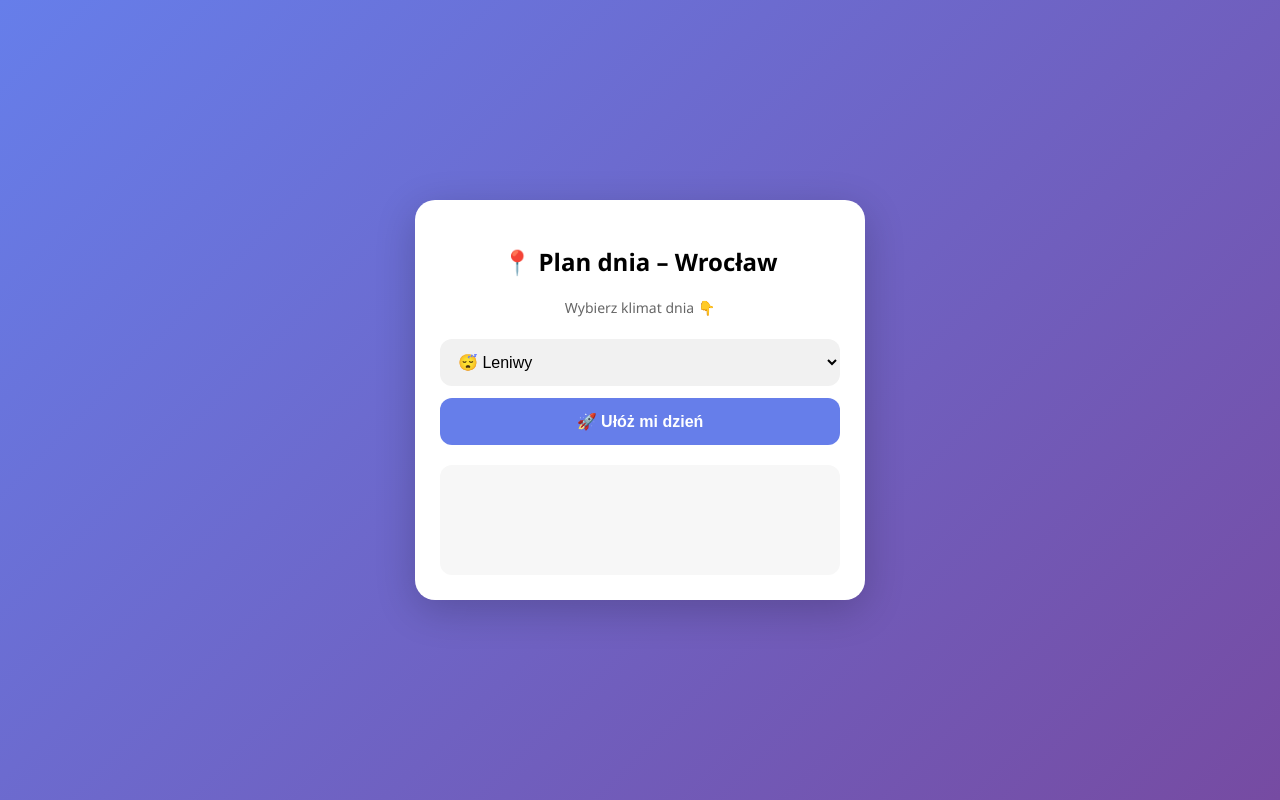
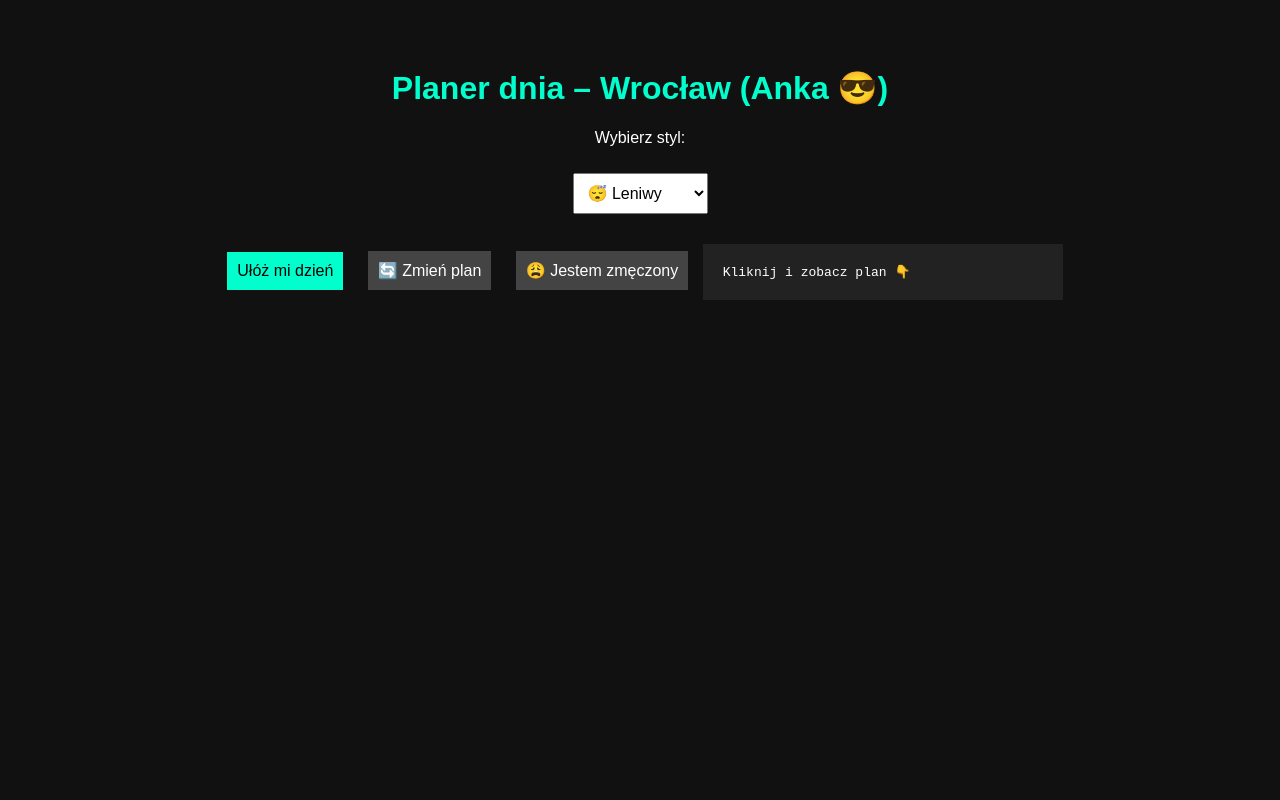
Before and after one commit to orzol144-ai/apka-wroc-aw, a website: page index.html in a window 1280 px wide. Drawn offline with Linux system fonts and the light colour scheme.

Commit message:
Add files via upload

```diff
--- a/index.html
+++ b/index.html
@@ -1,169 +1,176 @@
 <!DOCTYPE html>
 <html>
 <head>
-  <meta charset="UTF-8">
-  <title>Planer dnia</title>
-
+  <title>Planer dnia – Wrocław</title>
   <style>
     body {
-  margin: 0;
-  font-family: 'Segoe UI', sans-serif;
-  background: linear-gradient(135deg, #667eea, #764ba2);
-  display: flex;
-  justify-content: center;
-  align-items: center;
-  height: 100vh;
+      font-family: Arial;
+      text-align: center;
+      background: #111;
+      color: white;
+      padding: 40px;
     }
 
-/* kontener jak appka */
-.box {
-  background: white;
-  width: 90%;
-  max-width: 400px;
-  padding: 25px;
-  border-radius: 20px;
-  box-shadow: 0 10px 40px rgba(0,0,0,0.2);
-  text-align: center;
+    h1 {
+      color: #00ffcc;
     }
 
-/* tytuł */
-h2 {
-  margin-bottom: 20px;
-}
-
-/* select + button */
     select, button {
-  width: 100%;
-  padding: 14px;
-  margin-top: 12px;
-  border-radius: 12px;
-  border: none;
+      padding: 10px;
+      margin: 10px;
       font-size: 16px;
     }
 
-/* select */
-select {
-  background: #f1f1f1;
+    button {
+      background: #00ffcc;
+      border: none;
+      cursor: pointer;
     }
 
-/* button */
-button {
-  background: #667eea;
+    .secondary {
+      background: #444;
       color: white;
-  font-weight: bold;
-  transition: 0.2s;
     }
 
-.item {
-  background: white;
-  margin: 10px 0;
-  padding: 12px;
-  border-radius: 10px;
-  box-shadow: 0 4px 10px rgba(0,0,0,0.1);
-  transition: 0.2s;
-}
-
-.item:hover {
-  transform: scale(1.02);
-}
-
-.end {
-  margin-top: 15px;
-  font-weight: bold;
-  text-align: center;
-}
-.subtitle {
-  color: #666;
-  font-size: 14px;
-  margin-bottom: 10px;
-}
-
-#wynik {
+    pre {
+      background: #222;
+      padding: 20px;
+      text-align: left;
+      display: inline-block;
       margin-top: 20px;
-  text-align: left;
-  background: #f7f7f7;
-  padding: 15px;
-  border-radius: 12px;
-  min-height: 80px;
-  line-height: 1.5;
-  white-space: pre-line;
-}
-
-/* efekt kliknięcia */
-button:active {
-  transform: scale(0.97);
-}
-/* hover */
-button:hover {
-  background: #5563d1;
-  transform: scale(1.03);
-}
-
-/* wynik */
-#wynik {
-  margin-top: 20px;
-  text-align: left;
-  background: #f7f7f7;
-  padding: 15px;
-  border-radius: 12px;
-  min-height: 80px;
-}
-
-/* loading animacja */
-.loading {
-  animation: blink 1s infinite;
-}
-
-@keyframes blink {
-  0% {opacity: 1;}
-  50% {opacity: 0.3;}
-  100% {opacity: 1;}
+      min-width: 320px;
     }
   </style>
 </head>
-
 <body>
 
-<div class="box">
-  <h2>📍 Plan dnia – Wrocław</h2>
+<h1>Planer dnia – Wrocław (Anka 😎)</h1>
 
-  <p class="subtitle">Wybierz klimat dnia 👇</p>
+<p>Wybierz styl:</p>
 
 <select id="styl">
   <option value="leniwy">😴 Leniwy</option>
-    <option value="aktywny">🏃 Aktywny</option>
-    <option value="romantyczny">❤️ Romantyczny</option>
+  <option value="normalny">🚶 Normalny</option>
+  <option value="ambitny">🧗 Ambitny</option>
 </select>
 
-  <button onclick="ulozDzien()">🚀 Ułóż mi dzień</button>
+<br>
 
-  <div id="wynik"></div>
-</div>
+<button onclick="generujPlan()">Ułóż mi dzień</button>
+<button class="secondary" onclick="generujPlan()">🔄 Zmień plan</button>
+<button class="secondary" onclick="trybZmeczenie()">😩 Jestem zmęczony</button>
+
+<pre id="wynik">Kliknij i zobacz plan 👇</pre>
 
 <script>
-async function ulozDzien() {
+function losuj(arr) {
+  return arr[Math.floor(Math.random() * arr.length)];
+}
+
+// PRAWDZIWE miejsca we Wrocławiu
+const miejsca = {
+  start: [
+    "Rynek (serce miasta, kolorowe kamienice)",
+    "Plac Solny (kwiaty i klimat)"
+  ],
+  spacer: [
+    "Ostrów Tumski (najstarsza część miasta)",
+    "Bulwar Dunikowskiego (widok na Odrę)"
+  ],
+  jedzenie: [
+    "Pierogarnia (polskie klasyki)",
+    "Pizza neapolitańska",
+    "Street food (burger/kebab)",
+    "Restauracja nad Odrą"
+  ],
+  atrakcja: [
+    "Panorama Racławicka (unikalne malowidło 360°)",
+    "Zoo Wrocław (jedno z najlepszych w Polsce)",
+    "Hala Stulecia + fontanna"
+  ],
+  chill: [
+    "Park Szczytnicki (duży park, cisza)",
+    "Wyspa Słodowa (relaks i ludzie)"
+  ]
+};
+
+function generujPlan() {
   const styl = document.getElementById("styl").value;
-  const wynik = document.getElementById("wynik");
 
-  wynik.innerHTML = '<span class="loading">⏳ Generuję plan...</span>';
+  let plan = "";
 
-  try {
-    const res = await fetch("https://apka-wroc-aw-1.onrender.com/plan", {
-      method: "POST",
-      headers: {
-        "Content-Type": "application/json"
-      },
-      body: JSON.stringify({ styl: styl })
-    });
+  if (styl === "leniwy") {
+    plan = `
+📍 WROCŁAW – TRYB LENIWY
 
-    const data = await res.json();
+10:00 – ${losuj(miejsca.start)}
 
-    console.log("ODPOWIEDŹ:", data);
+12:00 – ${losuj(miejsca.spacer)}
 
-    wynik.innerHTML = data.wynik;
-  } catch (err) {
-    console.log("BŁĄD:", err);
-    wynik.innerText = "❌ Błąd połączenia";
+14:00 – ${losuj(miejsca.jedzenie)}
+
+16:00 – ${losuj(miejsca.chill)}
+
+19:00 – Kolacja + chill
+`;
   }
+
+  if (styl === "normalny") {
+    plan = `
+📍 WROCŁAW – TRYB NORMALNY
+
+09:00 – ${losuj(miejsca.start)}
+
+11:00 – ${losuj(miejsca.spacer)}
+
+13:30 – ${losuj(miejsca.jedzenie)}
+
+15:30 – ${losuj(miejsca.atrakcja)}
+
+18:30 – Kolacja
+`;
+  }
+
+  if (styl === "ambitny") {
+    plan = `
+📍 WROCŁAW – TRYB AMBITNY
+
+08:00 – ${losuj(miejsca.start)}
+
+10:00 – ${losuj(miejsca.spacer)}
+
+12:00 – ${losuj(miejsca.atrakcja)}
+
+14:00 – ${losuj(miejsca.jedzenie)}
+
+16:00 – ${losuj(miejsca.atrakcja)}
+
+19:00 – Kolacja
+`;
+  }
+
+  document.getElementById("wynik").innerText = plan;
+}
+
+function trybZmeczenie() {
+  let plan = `
+⚡ ZMIANA PLANU – TRYB ZMĘCZONY
+
+👉 skracamy plan
+👉 mniej chodzenia
+
+13:00 – ${losuj(miejsca.jedzenie)}
+
+14:30 – ${losuj(miejsca.chill)}
+
+17:00 – Lekki spacer
+
+19:00 – Kolacja i koniec 😄
+`;
+
+  document.getElementById("wynik").innerText = plan;
 }
 </script>
+
+</body>
+</html>
```
Lines whose indentation alone changed are shown as unchanged.
